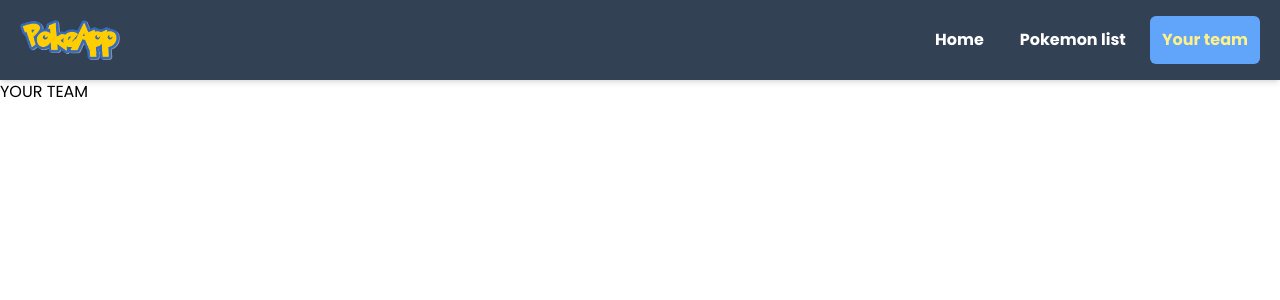
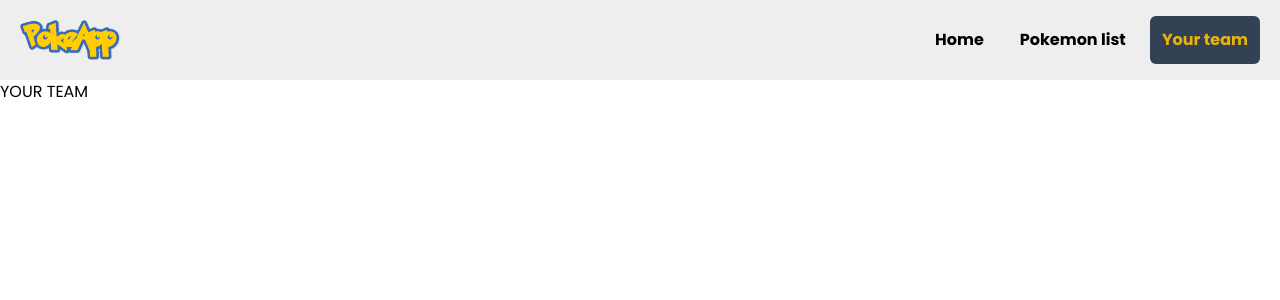
Before and after one commit to aramossanchez/poke_game, a Next.js app: page /your-team in a window 1280 px wide. Shown: the top 300 px of the page. Built offline with nearby package versions, Linux system fonts and the light colour scheme.

Commit message:
feat: recolor header

```diff
--- a/app/globals.css
+++ b/app/globals.css
@@ -2,7 +2,8 @@
 @tailwind components;
 @tailwind utilities;
 
-html, body {
+html,
+body {
   margin: 0;
   padding: 0;
 }
@@ -10,24 +11,25 @@ html, body {
 h1 {
   font-size: 70px;
   font-weight: 700;
-  font-family:Impact, Haettenschweiler, 'Arial Narrow Bold', sans-serif;
+  font-family: Impact, Haettenschweiler, 'Arial Narrow Bold', sans-serif;
   letter-spacing: 5px;
 }
 
 h2 {
   font-size: 60px;
   font-weight: 700;
-  font-family:Impact, Haettenschweiler, 'Arial Narrow Bold', sans-serif;
+  font-family: Impact, Haettenschweiler, 'Arial Narrow Bold', sans-serif;
   letter-spacing: 5px;
 }
 
 h5 {
   font-size: 30px;
   font-weight: 500;
-  font-family:Impact, Haettenschweiler, 'Arial Narrow Bold', sans-serif;
+  font-family: Impact, Haettenschweiler, 'Arial Narrow Bold', sans-serif;
 }
 
-@media only screen and (max-width: 600px) {h1 {
-  font-size: 50px;
+@media only screen and (max-width: 600px) {
+  h1 {
+    font-size: 50px;
+  }
 }
-}
--- a/app/layout.tsx
+++ b/app/layout.tsx
@@ -1,6 +1,7 @@
 import type { Metadata } from "next";
 import { Poppins } from "next/font/google";
 import "./globals.css";
+import '../styles/variables.css';
 
 const poppins = Poppins({
   weight: ['400', '700'],
--- a/components/ActiveLink.component.tsx
+++ b/components/ActiveLink.component.tsx
@@ -2,7 +2,7 @@ import Link from 'next/link';
 
 export default function ActiveLinkComponent({pathname, url, label}: {pathname: string, url: string, label: string}) {
   return (
-    <Link href={url} className={`${pathname === url ? 'bg-blue-400 text-yellow-200 pointer-events-none' : 'text-white'} font-bold p-3 hover:bg-blue-400 hover:text-yellow-200  hover:opacity-60 md:w-auto w-full text-center md:rounded-md rounded-none`}>
+    <Link href={url} className={`${pathname === url ? 'bg-primaryColor text-secondaryColor pointer-events-none' : 'text-primarColor'} font-bold p-3 hover:bg-primaryColor hover:text-secondaryColor  hover:opacity-60 md:w-auto w-full text-center md:rounded-md rounded-none`}>
       <span>{label}</span>
     </Link>
   )
--- a/components/pokemon_card/pokemon_card.tsx
+++ b/components/pokemon_card/pokemon_card.tsx
@@ -14,12 +14,12 @@ export default function PokemonCardComponent({ number, pokemon, image, types }:
   const type2 = typesName?.[1];
 
   return (
-    <div className={`${style.card} p-[4px] w-[150px] h-[260px] bg-slate-700 relative hover:brightness-110 ease-in-out duration-100`}>
+    <div className={`${style.card} p-[4px] w-[150px] h-[260px] bg-primaryColor relative hover:brightness-110 ease-in-out duration-100`}>
       <div
         className={`${style.card} bg-slate-200 w-full h-full shadow-lg p-2 flex flex-col justify-start`}
         style={{ background: `linear-gradient(to right bottom, ${translateTypeToPrimaryColor(type1)}, ${type2 ? translateTypeToPrimaryColor(type2) : translateTypeToPrimaryColor(type1)}` }}
       >
-        <div className='text-white text-sm font-bold p-2 pl-5 w-full bg-slate-700 flex flex-row justify-between items-center absolute top-0 left-0 h-[30px] gap-1'>
+        <div className='text-white text-sm font-bold p-2 pl-5 w-full bg-primaryColor flex flex-row justify-between items-center absolute top-0 left-0 h-[30px] gap-1'>
           <span>#{number}</span>
           <span>{pokemon.toLocaleUpperCase()}</span>
         </div>
@@ -35,7 +35,7 @@ export default function PokemonCardComponent({ number, pokemon, image, types }:
         <div className='absolute w-[150px] h-[150px] flex flex-row justify-center items-center top-1 left-0'>
           <div className='bg-slate-100 opacity-50 h-[70px] w-[70px] rounded-full shadow-md shadow-slate-600'></div>
         </div>
-        <div className='px-4 w-full bg-slate-700 flex flex-col items-start justify-between absolute bottom-0 left-0 h-[100px]'>
+        <div className='px-4 w-full bg-primaryColor flex flex-col items-start justify-between absolute bottom-0 left-0 h-[100px]'>
           <div className='flex flex-col gap-1 text-sm items-center justify-center w-full h-full ml-[-3px]'>
             {typesName.map((type) => {
               return (
--- a/layouts/header/header.component.tsx
+++ b/layouts/header/header.component.tsx
@@ -37,7 +37,7 @@ export default function HeaderComponent() {
   }, [ref]);
 
   return (
-    <header className='h-[80px] flex flex-row items-center justify-between px-5 bg-slate-700 relative shadow-md'>
+    <header className='h-[80px] flex flex-row items-center justify-between px-5 relative bg-secondaryBackground'>
       <Image
         src='/images/logo.png'
         alt='Logo'
@@ -76,7 +76,7 @@ export default function HeaderComponent() {
           />
         }
       </div>
-      <article ref={ref} className={`${opened ? 'top-[80px] opacity-100' : 'top-[60px] opacity-0 pointer-events-none'} md:hidden flex-col w-full items-center gap-3 flex absolute  left-0 bg-slate-600 ease-in-out duration-150 shadow-md z-10`}>
+      <article ref={ref} className={`${opened ? 'top-[80px] opacity-100' : 'top-[60px] opacity-0 pointer-events-none'} md:hidden flex-col w-full items-center gap-3 flex absolute  left-0 bg-secondaryBackground ease-in-out duration-150 shadow-md z-10`}>
         <ActiveLinkComponent
           pathname={pathname}
           url='/'
--- a/layouts/header/header.module.css
+++ b/layouts/header/header.module.css
@@ -1,6 +1,6 @@
 .icon {
   animation: 0.2s alternate rotate;
-  color: white;
+  color: var(--primaryColor);
 }
 
 @keyframes rotate {
--- /dev/null
+++ b/styles/variables.css
@@ -0,0 +1,5 @@
+:root {
+  --primaryColor: #334155;
+  --secondaryColor: #eab308;
+  --secondaryBackground: #eeeeee;
+}
--- a/tailwind.config.ts
+++ b/tailwind.config.ts
@@ -10,13 +10,13 @@ const config: Config = {
   ],
   theme: {
     extend: {
-      backgroundImage: {
-        "gradient-radial": "radial-gradient(var(--tw-gradient-stops))",
-        "gradient-conic":
-          "conic-gradient(from 180deg at 50% 50%, var(--tw-gradient-stops))",
-      },
-    },
+      colors: {
+        'primaryColor': 'var(--primaryColor)',
+        'secondaryColor': 'var(--secondaryColor)',
+        'secondaryBackground': 'var(--secondaryBackground)'
+      }
+    }
   },
-  plugins: [],
+plugins: [],
 };
 export default config;
```
